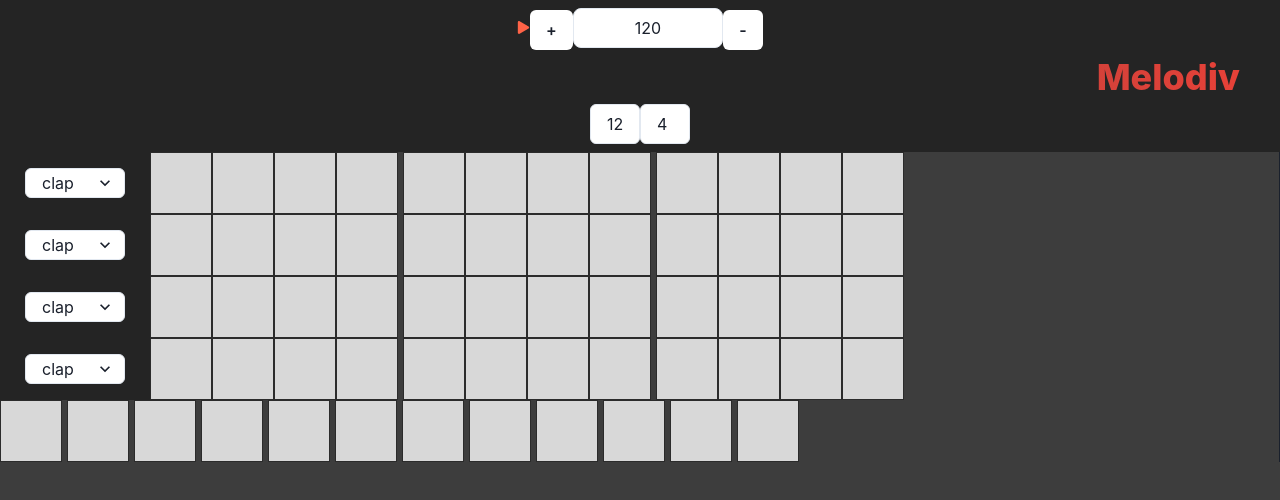
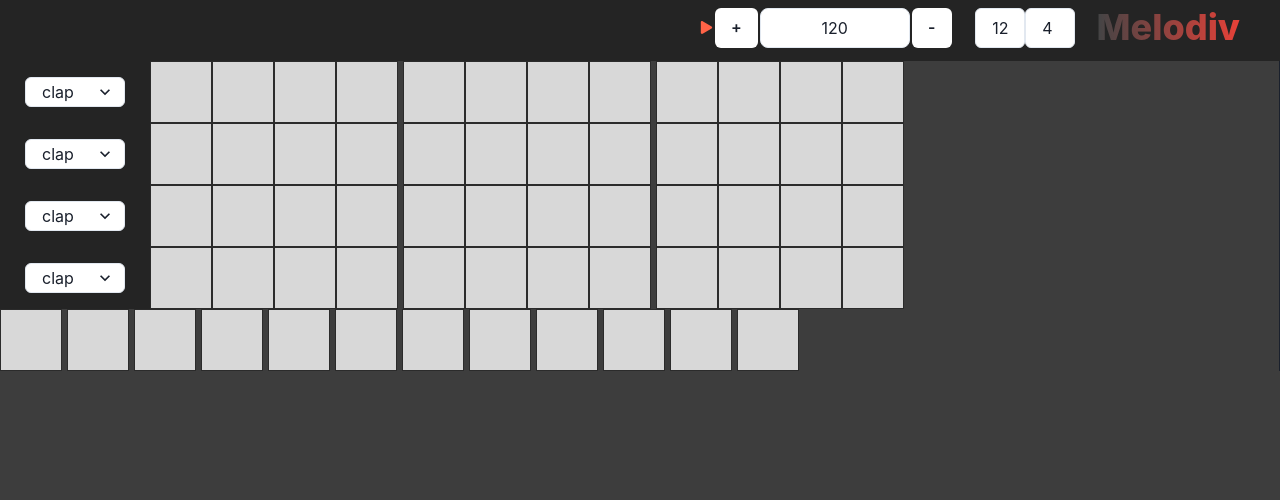
Before and after one commit to Basile-Lequeux/sandbox-music, a React (Create React App) app: page / in a window 1280 px wide. Shown: the top 500 px of the page. Built offline with nearby package versions, Linux system fonts and the light colour scheme.

Commit message:
Align element Header

```diff
--- a/src/Header.js
+++ b/src/Header.js
@@ -1,18 +1,12 @@
 import {
     Box,
     Button,
-  ButtonGroup,
-  Container,
     Flex,
-  HStack,
-  IconButton,
-  useBreakpointValue,
-  useColorModeValue,
     Input,
     Text,
 } from "@chakra-ui/react";
-import { usePlayerContext } from "./PlayerContext";
-import { FaPlay, FaPause } from "react-icons/fa";
+import {usePlayerContext} from "./PlayerContext";
+import {FaPlay, FaPause} from "react-icons/fa";
 
 export const Header = () => {
     const incrementCount = () => {
@@ -34,53 +28,41 @@ export const Header = () => {
         handleChangePlaying,
         nbrOfBeat,
         handleChangeNbrOfBeat,
-    trackArray,
-    cursor,
-    handleSetTrack,
         nbrOfTrack,
         handleSetNbrOfTrack,
-    handleChangeInstrument,
     } = usePlayerContext();
-  // const isDesktop = useBreakpointValue({ base: false, lg: true })
+
     return (
         <Flex
-      justifyContent={"center"}
-      alignItems={"center"}
-      flex={1}
-      textAlign={"center"}
-      display={"inline-block"}
-      flexDirection={"row"}
+            textAlign="center"
+            bg="#242424"
+            justifyContent="space-between"
         >
             <Box
-        flex={1}
-        // boxShadow="lg"
-        bg="#242424"
-        as="section"
-        pb={{ base: "1", md: "1" }}
-        py={{ base: "4", lg: "2" }}
+                margin="0 0 0 700px"
+                padding="8px 0 8px 0"
             >
                 {!isPlaying ? (
                     <button
-          p='4'
                         onClick={() => {
                             handleChangePlaying(true);
                             start();
                         }}
                     >
-            <FaPlay color="tomato" />
+                        <FaPlay
+                            color="tomato"/>
                     </button>
                 ) : (
                     <button
-          p='4'
                         onClick={() => {
                             handleChangePlaying(false);
                             stop();
                         }}
                     >
-            <FaPause color="tomato" />
+                        <FaPause color="tomato"/>
                     </button>
                 )}
-        <Button p='4' bgColor={"white"} onClick={incrementCount}>
+                <Button bgColor="white" onClick={incrementCount} margin='0 2px 5px 2px'>
                     +
                 </Button>
                 <Input
@@ -107,21 +89,13 @@ export const Header = () => {
                         }
                     }}
                 />
-        <Button bgColor={"white"} onClick={decrementCount}>
+                <Button bgColor={"white"} onClick={decrementCount} margin='0 2px 5px 2px'>
                     -
                 </Button>
-        <Text
-          // as='cite'
-          align={"right"}
-          bgGradient="linear(to-r, #434445, #e74138)"
-          bgClip="text"
-          fontSize="4xl"
-          fontWeight="extrabold"
-          mr={"10"}
+            </Box>
+            <Box
+                padding="8px 0 8px 0"
             >
-          Melodiv
-        </Text>
-
                 <Input
                     id="countCell"
                     type="number"
@@ -131,7 +105,6 @@ export const Header = () => {
                     max={100}
                     value={nbrOfBeat}
                     onChange={(e) => {
-            console.log("beat ", e.target.value);
                         if (
                             parseInt(e.target.min) > parseInt(e.target.value) ||
                             !e.target.value
@@ -167,6 +140,18 @@ export const Header = () => {
                     }}
                 />
             </Box>
+
+            <Text
+                align={"right"}
+                bgGradient="linear(to-r, #434445, #e74138)"
+                bgClip="text"
+                fontSize="4xl"
+                fontWeight="extrabold"
+                mr={"10"}
+            >
+                Melodiv
+            </Text>
+            {/*</Box>*/}
         </Flex>
     );
 };
```
Lines whose indentation alone changed are shown as unchanged.
